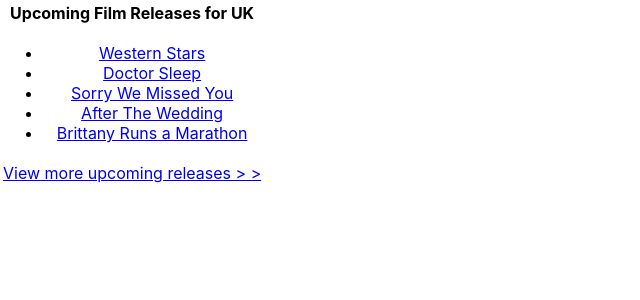
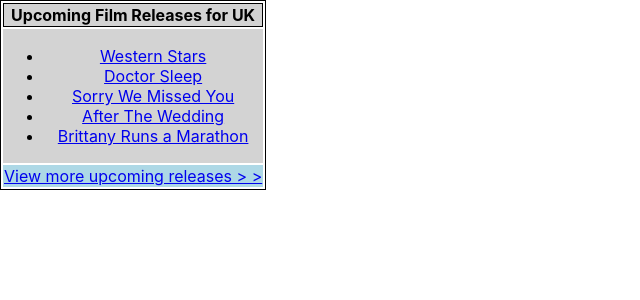
Before and after one commit to josephcooper3/film-releases-app, a React (Create React App) app: page / in a window 1280 px wide. Shown: the top 300 px of the page, without its empty margins (0-640 px from the left). Built offline with nearby package versions, Linux system fonts and the light colour scheme.

Commit message:
adds styling

```diff
--- a/src/App.css
+++ b/src/App.css
@@ -20,3 +20,15 @@
 .App-link {
   color: #09d3ac;
 }
+
+table, th, tr {
+  border: 1px solid black;
+}
+
+thead, tbody {
+  background-color: lightgrey;
+}
+
+tfoot {
+  background-color: lightblue;
+}
```
